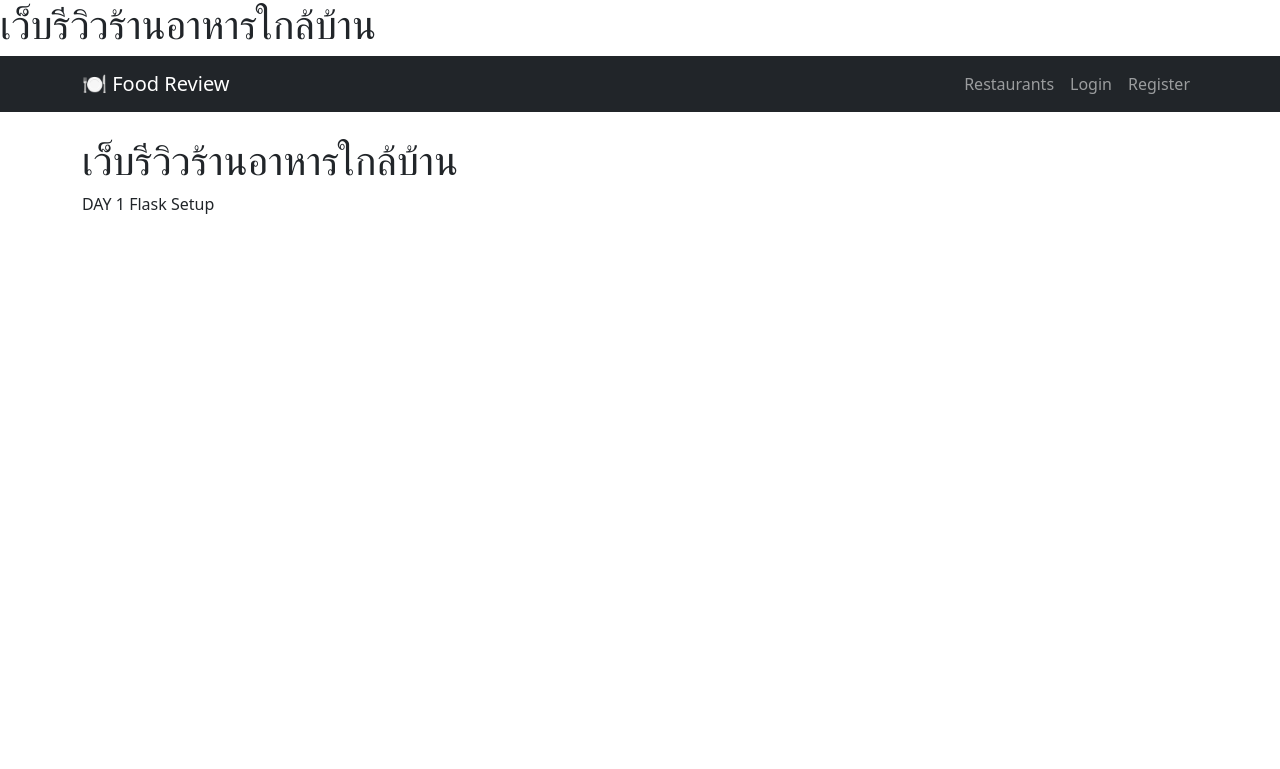
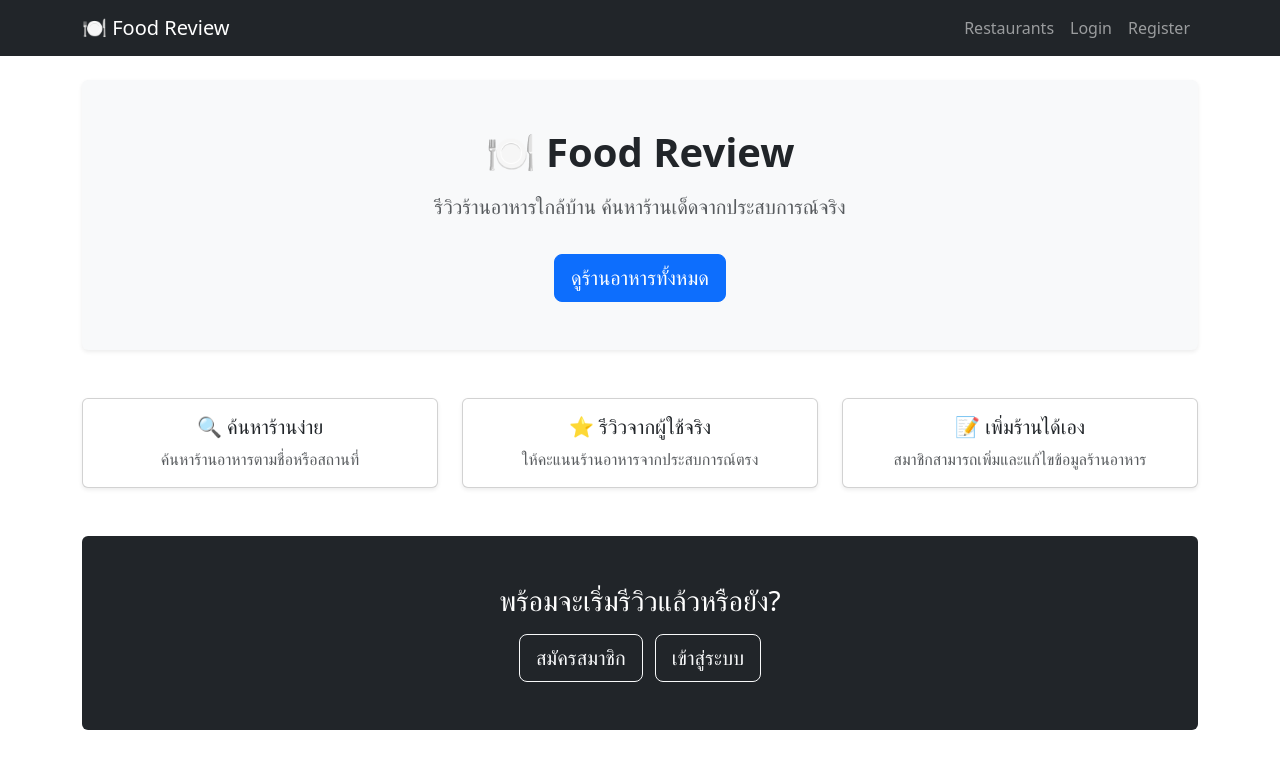
Before and after one commit to waruenat-collab/web-flask_241-152, a Flask app: page / in a window 1280 px wide. Shown: the top 769 px of the page. Run offline with Flask 3, Linux system fonts and the light colour scheme.

Commit message:
Redesign home page with professional layout

```diff
--- a/templates/home.html
+++ b/templates/home.html
@@ -1,15 +1,72 @@
-<!DOCTYPE html>
-<html>
-<head>
-    <title>Home</title>
-</head>
-<body>
-    <h1>เว็บรีวิวร้านอาหารใกล้บ้าน</h1>
-</body>
-</html>
+{% extends "base.html" %}
+{% block title %}Home{% endblock %}
 
-{% extends 'base.html' %}
 {% block content %}
-<h1>เว็บรีวิวร้านอาหารใกล้บ้าน</h1>
-<p>DAY 1 Flask Setup</p>
+
+<!-- HERO SECTION -->
+<div class="text-center py-5 bg-light rounded shadow-sm mb-5">
+  <h1 class="fw-bold mb-3">🍽️ Food Review</h1>
+  <p class="text-muted fs-5">
+    รีวิวร้านอาหารใกล้บ้าน ค้นหาร้านเด็ดจากประสบการณ์จริง
+  </p>
+
+  <a href="/restaurants" class="btn btn-primary btn-lg mt-3">
+    ดูร้านอาหารทั้งหมด
+  </a>
+</div>
+
+<!-- FEATURE SECTION -->
+<div class="row text-center mb-5">
+  <div class="col-md-4">
+    <div class="card shadow-sm h-100">
+      <div class="card-body">
+        <h5 class="card-title">🔍 ค้นหาร้านง่าย</h5>
+        <p class="card-text text-muted">
+          ค้นหาร้านอาหารตามชื่อหรือสถานที่
+        </p>
+      </div>
+    </div>
+  </div>
+
+  <div class="col-md-4">
+    <div class="card shadow-sm h-100">
+      <div class="card-body">
+        <h5 class="card-title">⭐ รีวิวจากผู้ใช้จริง</h5>
+        <p class="card-text text-muted">
+          ให้คะแนนร้านอาหารจากประสบการณ์ตรง
+        </p>
+      </div>
+    </div>
+  </div>
+
+  <div class="col-md-4">
+    <div class="card shadow-sm h-100">
+      <div class="card-body">
+        <h5 class="card-title">📝 เพิ่มร้านได้เอง</h5>
+        <p class="card-text text-muted">
+          สมาชิกสามารถเพิ่มและแก้ไขข้อมูลร้านอาหาร
+        </p>
+      </div>
+    </div>
+  </div>
+</div>
+
+<!-- CTA SECTION -->
+<div class="text-center p-5 bg-dark text-white rounded">
+  <h3 class="mb-3">พร้อมจะเริ่มรีวิวแล้วหรือยัง?</h3>
+
+  {% if session.get("user_id") %}
+    <a href="/add-restaurant" class="btn btn-success btn-lg">
+      ➕ เพิ่มร้านอาหาร
+    </a>
+  {% else %}
+    <a href="/register" class="btn btn-outline-light btn-lg me-2">
+      สมัครสมาชิก
+    </a>
+    <a href="/login" class="btn btn-outline-light btn-lg">
+      เข้าสู่ระบบ
+    </a>
+  {% endif %}
+</div>
+
 {% endblock %}
```
